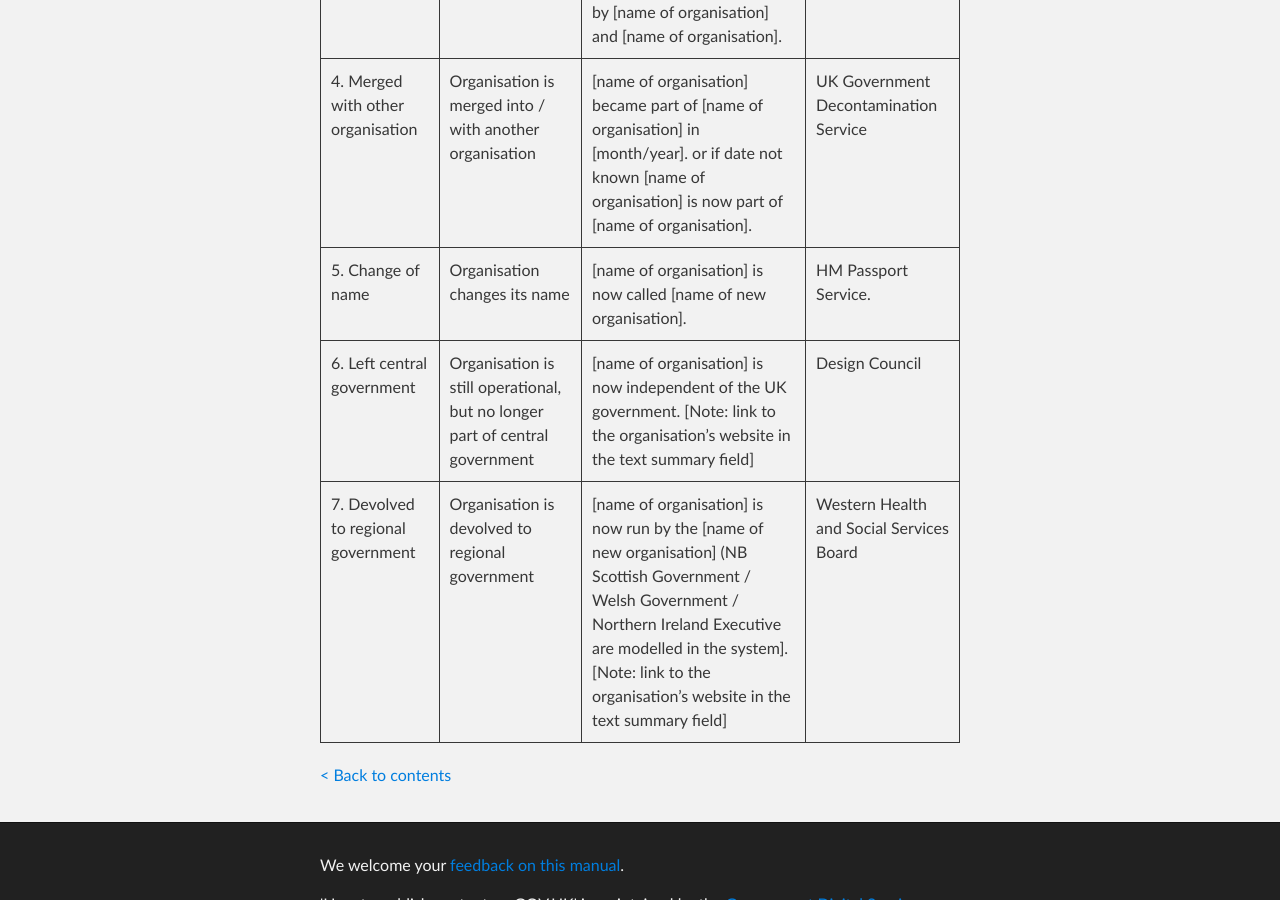
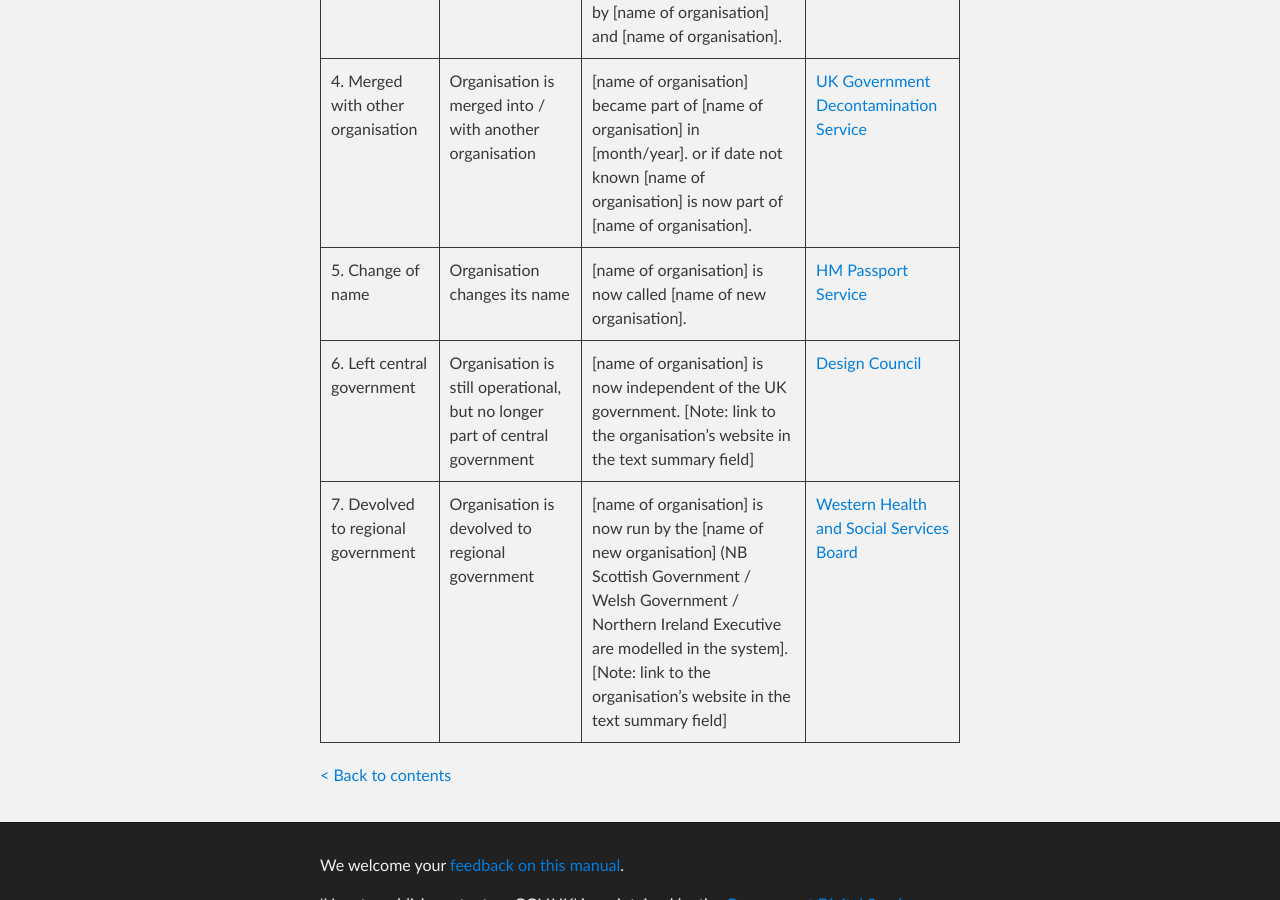
Before and after one commit to alphagov/inside-government-admin-guide, a Jekyll site: the page built from organisations-groups/closing-organisation.md, in a window 1280 px wide and 900 px high, scrolled down 1453 px. Built offline with Jekyll 4.4.1, drawn with Linux system fonts in a browser that asks for light colours; some of the changed lines change nothing that is shown.

Commit message:
links added to table

```diff
--- a/organisations-groups/closing-organisation.md
+++ b/organisations-groups/closing-organisation.md
@@ -43,7 +43,7 @@
 
 or if date not known
 [name of organisation] was replaced by [name of organisation].</td>
-    <td>Driving Standards Agency</td>
+    <td><a href="https://www.gov.uk/government/organisations/driving-standards-agency%20">Driving Standards Agency</a></td>
   </tr>
   <tr>
     <td>3. Split</td>
@@ -52,8 +52,7 @@
 
 or if date not known
 [name of organisation] was replaced by [name of organisation] and [name of organisation].</td>
-    <td>Department for Education and Skills
-</td>
+    <td><a href="https://www.gov.uk/government/organisations/department-for-education-and-skills">Department for Education and Skills</a></td>
   </tr>
   <tr>
     <td>4. Merged with other organisation</td>
@@ -62,16 +61,13 @@
 
 or if date not known
 [name of organisation] is now part of [name of organisation].</td>
-    <td>UK Government Decontamination Service</td>
+    <td><a href="https://www.gov.uk/government/organisations/uk-government-decontamination-service%20">UK Government Decontamination Service</a></td>
   </tr>
   <tr>
     <td>5. Change of name</td>
     <td>Organisation changes its name</td>
     <td>[name of organisation] is now called [name of new organisation].</td>
-    <td>HM Passport Service.
-
-
-</td>
+    <td><a href="https://www.gov.uk/government/organisations/hm-passport-office">HM Passport Service</a></td>
   </tr>
   <tr>
     <td>6. Left central government</td>
@@ -79,7 +75,7 @@
     <td>[name of organisation] is now independent of the UK government.
 
 [Note: link to the organisation’s website in the text summary field]</td>
-    <td>Design Council</td>
+    <td><a href="https://www.gov.uk/government/organisations/design-council%20">Design Council</a></td>
   </tr>
   <tr>
     <td>7. Devolved to regional government</td>
@@ -87,8 +83,7 @@
     <td>[name of organisation] is now run by the [name of new organisation]
 (NB Scottish Government / Welsh Government / Northern Ireland Executive are modelled in the system].
 [Note: link to the organisation’s website in the text summary field]</td>
-    <td>Western Health and Social Services Board
-</td>
+    <td><a href="https://www.gov.uk/government/organisations/western-health-and-social-services-board">Western Health and Social Services Board</a></td>
   </tr>
 </table>
 
```
